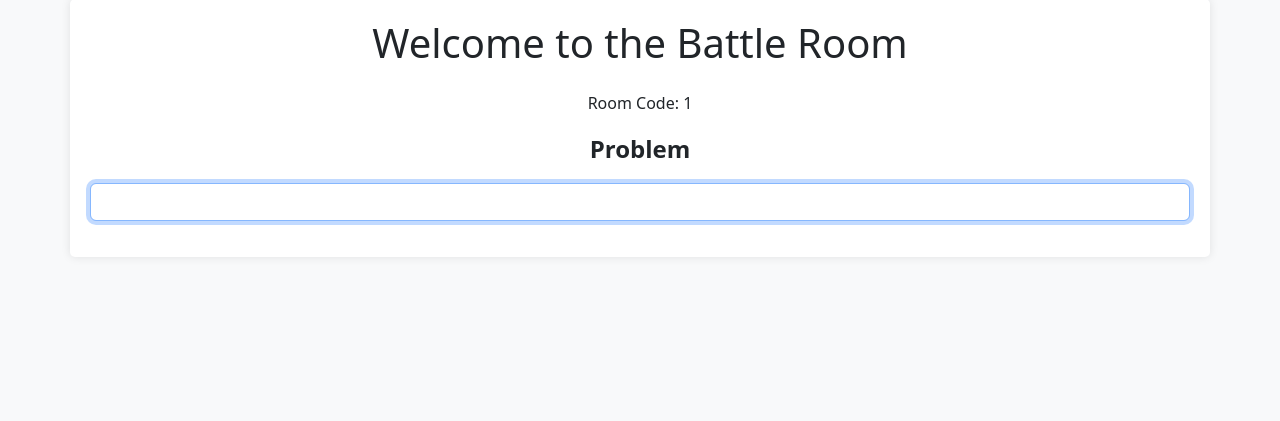
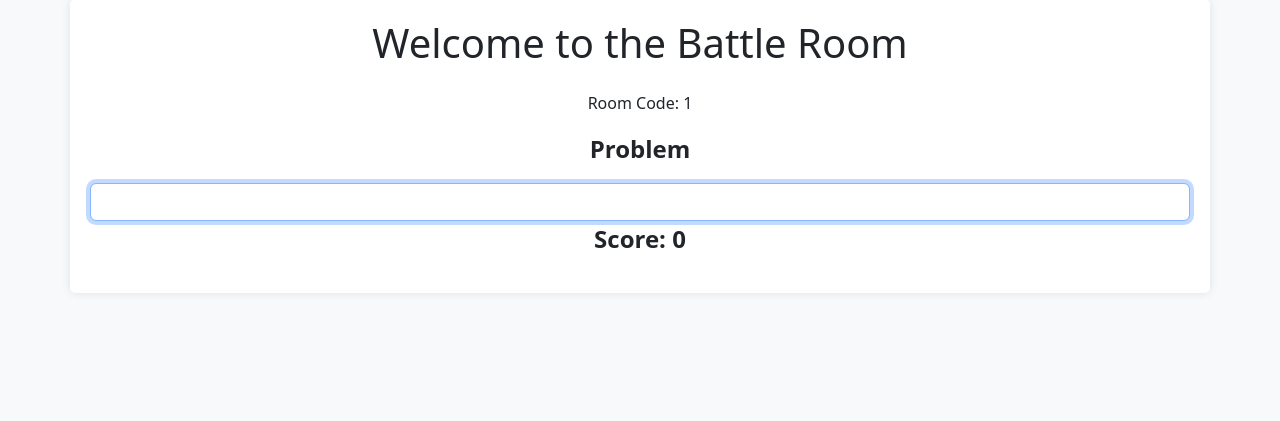
Before and after one commit to abhinavpola/pvpmath, a Flask app: page /battles/1 in a window 1280 px wide. Shown: the part 49-470 px from the top of the page. Run offline with Flask 3, Linux system fonts and the light colour scheme; some libraries are stand-ins or nearby versions.

Commit message:
Added aliases

```diff
--- a/app.py
+++ b/app.py
@@ -7,6 +7,7 @@ from flask import Flask, render_template, request, Response
 from flask_socketio import SocketIO, join_room, leave_room, emit
 
 from util import problem_generator
+from names_generator import generate_name
 
 PLAYER_LIMIT = 1
 TIME_LIMIT_SECS = 60
@@ -22,98 +23,140 @@ waiting_rooms: RoomMap = {}
 # Store active game rooms and their players on the battle page
 active_rooms: RoomMap = {}
 
-@app.route('/')
+# Scores for each player in each active room
+scores: Dict[str, Dict[str, int]] = {}
+
+# Human-readable aliases for socket ids
+aliases: Dict[str, str] = {}
+
+@app.route("/")
 def index() -> Response:
-    return render_template('index.html')
+    return render_template("index.html")
 
 
-@app.route('/battles/<room_code>')
+@app.route("/battles/<room_code>")
 def battle_room(room_code: str) -> Response:
     args = request.args
-    return render_template('battle.html', room_code=room_code, old_socket_id=args.get("old_socket_id"))
+    return render_template(
+        "battle.html", room_code=room_code, old_socket_id=args.get("old_socket_id")
+    )
 
 
-@socketio.on('client_start_game')
+@socketio.on("client_start_game")
 def start_game() -> None:
     room_code = generate_room_code()
-    waiting_rooms[room_code] = {'players': []}
-    emit('server_room_created', {'room_code': room_code})
+    waiting_rooms[room_code] = {"players": []}
+    emit("server_room_created", {"room_code": room_code})
     print(f"Room '{room_code}' created and waiting for {PLAYER_LIMIT} players.")
 
 
-@socketio.on('client_join_game')
+@socketio.on("client_join_game")
 def join_game(data: dict) -> None:
-    room_code = data['room_code']
+    room_code = data["room_code"]
     if room_code in waiting_rooms:
         join_player(room_code, request.sid, waiting_rooms)
         if is_room_full(room_code, waiting_rooms):
-            emit('server_both_players_joined', {
-                 'room_code': room_code}, to=room_code)
-            active_rooms[room_code] = {'players': []}
+            emit("server_both_players_joined", {"room_code": room_code}, to=room_code)
+            active_rooms[room_code] = {"players": []}
         else:
-            emit('server_waiting_for_next_player', to=room_code)
+            emit("server_waiting_for_next_player", to=room_code)
     else:
-        emit('server_invalid_room', {
-             'message': 'Invalid room code or room is full'}, to=room_code)
+        emit(
+            "server_invalid_room",
+            {"message": "Invalid room code or room is full"},
+            to=room_code,
+        )
 
 
-@socketio.on('client_battle_load')
+@socketio.on("client_battle_load")
 def update_socket_id(data: dict) -> None:
-    room_code = data['room_code']
-    if data['old_socket_id'] in waiting_rooms[room_code]['players']:
-        print(
-            f"Found old socket {data['old_socket_id']} in room {room_code}")
+    room_code = data["room_code"]
+    if data["old_socket_id"] in waiting_rooms[room_code]["players"]:
+        print(f"Found old socket {data['old_socket_id']} in room {room_code}")
         join_player(room_code, request.sid, active_rooms)
-        leave_player(room_code, data['old_socket_id'], waiting_rooms)
+        leave_player(room_code, data["old_socket_id"], waiting_rooms)
+        aliases[request.sid] = generate_name(style='capital')
+
+        # Send a nickname back to the requester
+        emit('server_update_name', {"alias" : aliases[request.sid]})
 
     if is_room_full(room_code, active_rooms):
         setup_problem_generator(room_code)
         start_game_timer(room_code)
         print(
-                f"Room '{room_code}' now has {PLAYER_LIMIT} players. Starting the timer...")
+            f"Room '{room_code}' now has {PLAYER_LIMIT} players. Starting the timer..."
+        )
+
+
+@socketio.on("client_submitted_answer")
+def check_answer(data: dict) -> None:
+    room_code = data["room_code"]
+    current_score = scores[room_code][request.sid]
+
+    if data["answer"] == active_rooms[room_code]["problems"][current_score]["answer"]:
+        scores[room_code][request.sid] += 1
+        new_score = scores[room_code][request.sid]
+        emit(
+            "server_generated_problem",
+            {
+                "problem": active_rooms[room_code]["problems"][new_score]["problem"],
+                "score": new_score,
+            },
+            to=room_code,
+        )
 
 
 def is_room_full(room_code: str, room_map: RoomMap) -> bool:
-    return len(room_map[room_code]['players']) == PLAYER_LIMIT
+    return len(room_map[room_code]["players"]) == PLAYER_LIMIT
 
 
 def join_player(room_code: str, player_id: str, room_map: RoomMap) -> None:
-    room_map[room_code]['players'].append(player_id)
+    room_map[room_code]["players"].append(player_id)
     join_room(room_code, player_id)
 
 
 def leave_player(room_code: str, player_id: str, room_map: RoomMap) -> None:
-    room_map[room_code]['players'].remove(player_id)
+    room_map[room_code]["players"].remove(player_id)
     leave_room(room_code, player_id)
 
 
 def setup_problem_generator(room_code):
-    active_rooms[room_code]['problems'] = list(problem_generator.generate_arithmetic_problems(
-        250, room_code))
+    active_rooms[room_code]["problems"] = list(
+        problem_generator.generate_arithmetic_problems(250, room_code)
+    )
 
 
 def start_game_timer(room_code: str) -> None:
     timer = TIME_LIMIT_SECS
 
     # Send first problem before starting timer
-    emit('server_generated_problem', {'problem':
-                                      active_rooms[room_code]['problems'][0]['problem']}, to=room_code)
+    emit(
+        "server_generated_problem",
+        {"problem": active_rooms[room_code]["problems"][0]["problem"], "score": 0},
+        to=room_code,
+    )
+
+    scores[room_code] = {}
+    for player in active_rooms[room_code]["players"]:
+        scores[room_code][player] = 0
 
     def timer_task():
         nonlocal timer
         while timer > 0:
-            socketio.emit('server_timer_update', {'time': timer}, to=room_code)
+            socketio.emit("server_timer_update", {"time": timer}, to=room_code)
             timer -= 1
             time.sleep(1)
+        socketio.emit("server_game_ended", to=room_code)
         print(f"Time's up in room '{room_code}'.")
+
     socketio.start_background_task(target=timer_task)
 
 
 def generate_room_code() -> str:
     characters = string.ascii_uppercase + string.digits
-    room_code = ''.join(random.choice(characters) for _ in range(6))
+    room_code = "".join(random.choice(characters) for _ in range(6))
     return room_code
 
 
-if __name__ == '__main__':
+if __name__ == "__main__":
     socketio.run(app, debug=True)
--- a/static/battle.js
+++ b/static/battle.js
@@ -2,6 +2,9 @@ const socket = io.connect(window.location.origin);
 
 const problemText = document.getElementById('questionBox');
 const answerBoxInput = document.getElementById('answerBox');
+const scoreText = document.getElementById('scoreText');
+const aliasText = document.getElementById('aliasText');
+
 
 // Function to extract query parameter from URL
 function getQueryParam(param) {
@@ -17,14 +20,18 @@ function getPathParameter() {
 window.onload = function () {
     answerBoxInput.focus();
     // Extract 'room_code' path parameter from the URL
-    const roomCode = getPathParameter();
+    window.roomCode = getPathParameter();
 
     // Extract the 'old_socket_id' query parameter from the URL
     const paramValue = getQueryParam('old_socket_id');
 
     // Emit the event as soon as the page loads
-    socket.emit('client_battle_load', { room_code: roomCode, old_socket_id: paramValue });
+    socket.emit('client_battle_load', { room_code: window.roomCode, old_socket_id: paramValue });
 };
+
+socket.on('server_update_name', (data) => {
+    aliasText.innerHTML = data['alias']
+})
 
 // Listen for timer updates
 socket.on('server_timer_update', (data) => {
@@ -34,13 +41,17 @@ socket.on('server_timer_update', (data) => {
 });
 
 socket.on('server_generated_problem', (data) => {
+    answerBoxInput.value = ''
     problemText.innerHTML = data['problem']
+    scoreText.innerHTML = data['score']
 })
 
 socket.on('server_hello', (data) => {
     console.log(data)
 })
 
+socket.on()
+
 answerBoxInput.oninput = function() {
-    console.log("answer changing to " + answerBoxInput.value);
+    socket.emit('client_submitted_answer', { room_code: window.roomCode, answer: answerBoxInput.value } )
   };
--- a/templates/battle.html
+++ b/templates/battle.html
@@ -19,7 +19,7 @@
             box-shadow: 0 0 10px rgba(0, 0, 0, 0.1);
         }
 
-        #questionBox {
+        .boldText {
             font-size: 24px;
             font-weight: bold;
         }
@@ -28,14 +28,18 @@
 
 <body>
     <div class="container mt-5">
-        <h1 class="text-center mb-4">Welcome to the Battle Room</h1>
+        <h1 class="text-center mb-4" id="aliasText">Welcome to the Battle Room</h1>
         <p class="text-center">Room Code: {{ room_code }}</p>
         <div class="form-group mt-3 text-center">
             <div class="mb-3">
-                <label for="questionBox" id="questionBox">Problem</label>
+                <label for="answerBox" id="questionBox" class="boldText">Problem</label>
             </div>
             <div>
                 <input type="text" class="form-control" id="answerBox" autofocus>
+            </div>
+            <div class="mb-3">
+                <span class="boldText">Score: </span>
+                <span class="boldText" id="scoreText">0</span>
             </div>
         </div>
         <p class="text-center mt-3" id="countdown"></p>
```
Also changed, not shown: templates/index.html (+4 -4 lines).
